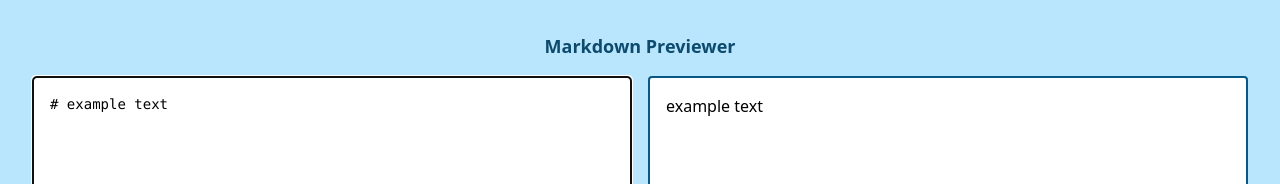
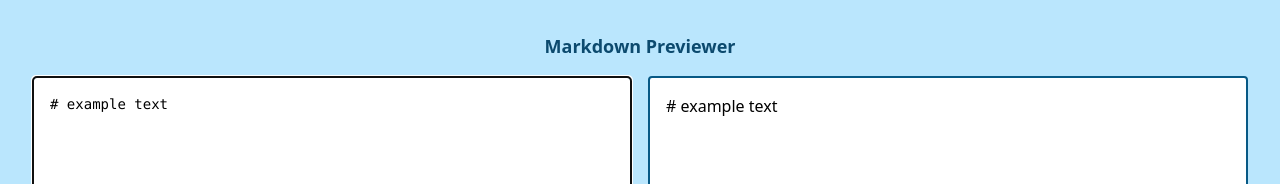
Before and after one commit to kevcomedia/fcc-markdown-previewer, a React (Vite) app: page / in a window 1280 px wide. Shown: the top 184 px of the page. Built offline with nearby package versions, Linux system fonts and the light colour scheme.

Commit message:
Use state for raw markdown

```diff
--- a/src/App.jsx
+++ b/src/App.jsx
@@ -1,7 +1,10 @@
+import { useState } from 'react'
 import Editor from './components/Editor'
 import Preview from './components/Preview'
 
 const App = () => {
+  const [rawMarkdown, setRawMarkdown] = useState('# example text')
+
   return (
     <section className="p-8 bg-sky-200 h-full">
       <div className="container mx-auto h-full flex flex-col">
@@ -11,11 +14,11 @@ const App = () => {
 
         <div className="grow grid grid-cols-2 gap-x-4">
           <div>
-            <Editor />
+            <Editor value={rawMarkdown} onChange={setRawMarkdown} />
           </div>
 
           <div>
-            <Preview />
+            <Preview markdown={rawMarkdown} />
           </div>
         </div>
       </div>
--- a/src/components/Editor.jsx
+++ b/src/components/Editor.jsx
@@ -1,11 +1,16 @@
-const Editor = () => {
+const Editor = ({ value, onChange }) => {
+  const handleChange = (event) => {
+    onChange(event.target.value)
+  }
+
   return (
     <textarea
       className="border-2 border-sky-800 rounded font-mono text-sm p-4 w-full h-full"
       id="editor"
       cols={10}
-      value="# example text"
+      value={value}
       autoFocus={true}
+      onChange={handleChange}
     />
   )
 }
--- a/src/components/Preview.jsx
+++ b/src/components/Preview.jsx
@@ -1,10 +1,10 @@
-const Preview = () => {
+const Preview = ({ markdown }) => {
   return (
     <section
       className="border-2 border-sky-800 rounded bg-white p-4 overflow-y-auto h-full"
       id="preview"
     >
-      <h1>example text</h1>
+      {markdown}
     </section>
   )
 }
```
